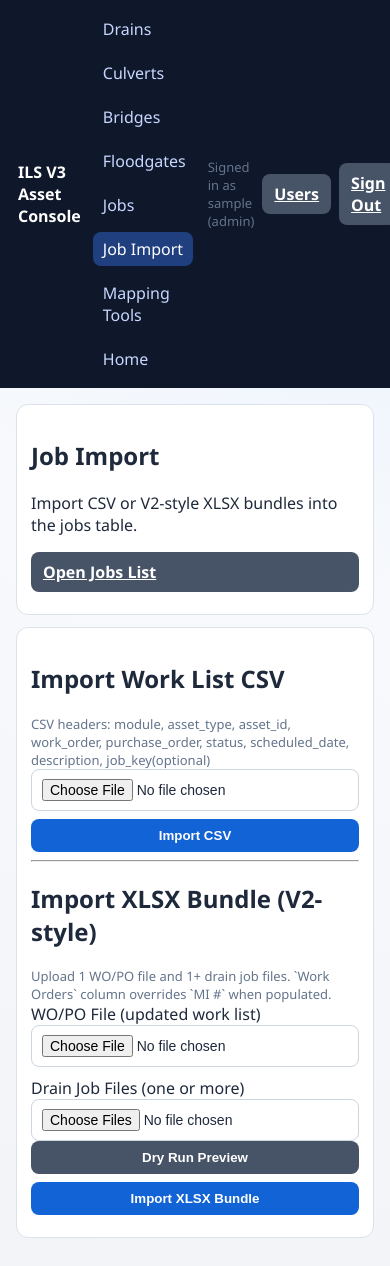
After one commit to modul8/ILS-V3, a PHP site: page /jobs_import.php in a window 390 px wide. The commit adds this page. Run offline with PHP 8.4, Linux system fonts and the light colour scheme; the visitor is signed in with stand-in values (Sample User, id 1).

Commit message:
Split jobs/import pages and redesign jobs list for mobile

```diff
--- a/web/_asset_page.php
+++ b/web/_asset_page.php
@@ -35,6 +35,7 @@ $title = $title_map[$asset_type];
       <a href="floodgates.php"<?php echo $asset_type === "floodgate" ? " class=\"active\"" : ""; ?>>Floodgates</a>
       <a href="jobs.php">Jobs</a>
       <?php if (($current_user["role"] ?? "") === "admin"): ?>
+      <a href="jobs_import.php">Job Import</a>
       <a href="mapping_tools.php">Mapping Tools</a>
       <?php endif; ?>
       <a href="index.php">Home</a>
--- a/web/assets/jobs.js
+++ b/web/assets/jobs.js
@@ -39,13 +39,12 @@
   function mapLink(lat, lon) {
     if (!lat || !lon) return "";
     const q = encodeURIComponent(`${lat},${lon}`);
-    return `<a class="link" target="_blank" rel="noopener" href="https://www.google.com/maps/search/?api=1&query=${q}">Map</a>`;
+    return `<a class="pin-link" title="Open map pin" target="_blank" rel="noopener" href="https://www.google.com/maps/search/?api=1&query=${q}"><img src="assets/gps.png" alt="Map pin"></a>`;
   }
 
   function assetDisplay(assetType, assetId) {
-    const t = String(assetType || "").trim().toLowerCase();
     let id = String(assetId || "").trim();
-    if (t === "drain") id = id.replace(/^drain\s+/i, "").trim();
+    id = id.replace(/^\s*drain\b[\s:_-]*/i, "").trim();
     return id;
   }
 
@@ -127,6 +126,7 @@
   }
 
   async function loadJobs() {
+    if (!tableWrap) return;
     const params = {
       module: moduleInput.value.trim(),
       status: statusInput.value,
@@ -147,46 +147,33 @@
       return;
     }
     tableWrap.innerHTML = `
-      <table>
-        <thead>
-          <tr>
-            ${isAdmin ? "<th></th>" : ""}
-            <th>Module</th>
-            <th>Asset</th>
-            <th>Range</th>
-            <th>Total</th>
-            <th>WO</th>
-            <th>PO</th>
-            <th>Status</th>
-            <th>Pin</th>
-            <th>Current</th>
-            <th>Completed</th>
-            <th>Invoiced</th>
-            <th>Match</th>
-            <th>Updated</th>
-          </tr>
-        </thead>
-        <tbody>
-          ${rows.map((j) => `
-            <tr>
-              ${isAdmin ? `<td><input class="job-select" type="checkbox" value="${Number(j.id) || 0}"></td>` : ""}
-              <td>${esc(j.module)}</td>
-              <td>${esc(assetDisplay(j.asset_type || "", j.asset_id || ""))}</td>
-              <td>${esc(segmentText(j))}</td>
-              <td>${esc(totalKmText(j))}</td>
-              <td>${esc(j.work_order || "")}</td>
-              <td>${esc(j.purchase_order || "")}</td>
-              <td>${esc(j.status || "")}</td>
-              <td>${mapLink(j.lat, j.lon)}</td>
-              <td>${Number(j.in_current_work) ? "Yes" : "No"}</td>
-              <td>${j.completed_at ? esc(j.completed_at) : ""}</td>
-              <td>${j.invoiced_at ? esc(j.invoiced_at) : ""}</td>
-              <td>${j.asset_ref ? "Matched" : "<span class='error'>Unmatched</span>"}</td>
-              <td>${esc(j.updated_at || "")}</td>
-            </tr>
-          `).join("")}
-        </tbody>
-      </table>
+      <div class="jobs-cards">
+        ${rows.map((j) => {
+          const title = `${assetDisplay(j.asset_type || "", j.asset_id || "")} ${segmentText(j)} ${totalKmText(j)}`.trim();
+          return `
+            <article class="job-card">
+              <div class="job-card-head">
+                ${isAdmin ? `<input class="job-select" type="checkbox" value="${Number(j.id) || 0}">` : ""}
+                <div class="job-title">${esc(title)}</div>
+                <div class="job-pin">${mapLink(j.lat, j.lon)}</div>
+              </div>
+              <div class="job-topline">
+                <span><b>WO:</b> ${esc(j.work_order || "")}</span>
+                <span><b>PO:</b> ${esc(j.purchase_order || "")}</span>
+                <span><b>Status:</b> ${esc(j.status || "")}</span>
+              </div>
+              <div class="job-meta-grid">
+                <div><span class="k">Module</span><span class="v">${esc(j.module || "")}</span></div>
+                <div><span class="k">Current</span><span class="v">${Number(j.in_current_work) ? "Yes" : "No"}</span></div>
+                <div><span class="k">Match</span><span class="v">${j.asset_ref ? "Matched" : "<span class='error'>Unmatched</span>"}</span></div>
+                <div><span class="k">Completed</span><span class="v">${j.completed_at ? esc(j.completed_at) : ""}</span></div>
+                <div><span class="k">Invoiced</span><span class="v">${j.invoiced_at ? esc(j.invoiced_at) : ""}</span></div>
+                <div><span class="k">Updated</span><span class="v">${esc(j.updated_at || "")}</span></div>
+              </div>
+            </article>
+          `;
+        }).join("")}
+      </div>
     `;
   }
 
@@ -279,5 +266,5 @@
   if (markCompletedBtn) markCompletedBtn.addEventListener("click", () => updateFlags({ mark_completed: 1 }, "Marked completed"));
   if (markInvoicedBtn) markInvoicedBtn.addEventListener("click", () => updateFlags({ mark_invoiced: 1 }, "Marked invoiced"));
   if (invoiceAsCompletedBtn) invoiceAsCompletedBtn.addEventListener("click", () => updateFlags({ mark_completed: 1, mark_invoiced: 1 }, "Marked completed and invoiced"));
-  loadJobs();
+  if (tableWrap) loadJobs();
 })();
--- a/web/assets/style.css
+++ b/web/assets/style.css
@@ -318,4 +387,9 @@ textarea { min-height: 84px; resize: vertical; }
 @media (max-width: 700px) {
   .search-row { flex-direction: column; }
   .contact-row { grid-template-columns: 1fr; }
+  .line { flex-wrap: wrap; justify-content: flex-start; }
+  .line .btn { flex: 1 1 180px; }
+  .job-title { font-size: 16px; }
+  .job-topline { font-size: 13px; gap: 6px 12px; }
+  .job-meta-grid { grid-template-columns: 1fr; }
 }
--- a/web/index.php
+++ b/web/index.php
@@ -41,8 +41,14 @@ require __DIR__ . "/_bootstrap.php";
       </a>
       <a class="tile" href="jobs.php">
         <h2>Jobs</h2>
+        <p>View, filter, and manage current jobs.</p>
+      </a>
+      <?php if (($current_user["role"] ?? "") === "admin"): ?>
+      <a class="tile" href="jobs_import.php">
+        <h2>Job Import</h2>
         <p>Import work lists and link jobs to asset coordinates.</p>
       </a>
+      <?php endif; ?>
       <?php if (($current_user["role"] ?? "") === "admin"): ?>
       <a class="tile" href="mapping_tools.php">
         <h2>Mapping Tools</h2>
--- /dev/null
+++ b/web/jobs_import.php
@@ -0,0 +1,81 @@
+<?php
+require __DIR__ . "/_bootstrap.php";
+$is_admin = (($current_user["role"] ?? "") === "admin");
+if (!$is_admin) {
+    http_response_code(403);
+    echo "Forbidden";
+    exit;
+}
+?>
+<!doctype html>
+<html lang="en">
+<head>
+  <meta charset="utf-8">
+  <meta name="viewport" content="width=device-width, initial-scale=1">
+  <title>ILS V3 - Job Import</title>
+  <link rel="stylesheet" href="assets/style.css?v=<?php echo (string)@filemtime(__DIR__ . '/assets/style.css'); ?>">
+</head>
+<body>
+  <header class="topbar">
+    <div class="topbar-left">ILS V3 Asset Console</div>
+    <nav class="topbar-nav">
+      <a href="drains.php">Drains</a>
+      <a href="culverts.php">Culverts</a>
+      <a href="bridges.php">Bridges</a>
+      <a href="floodgates.php">Floodgates</a>
+      <a href="jobs.php">Jobs</a>
+      <a class="active" href="jobs_import.php">Job Import</a>
+      <a href="mapping_tools.php">Mapping Tools</a>
+      <a href="index.php">Home</a>
+    </nav>
+    <div class="topbar-right">
+      <span class="meta">Signed in as <?php echo htmlspecialchars($current_user["username"], ENT_QUOTES, "UTF-8"); ?> (<?php echo htmlspecialchars($current_user["role"], ENT_QUOTES, "UTF-8"); ?>)</span>
+      <a class="btn btn-secondary" href="admin_users.php">Users</a>
+      <a class="btn btn-secondary" href="logout.php">Sign Out</a>
+    </div>
+  </header>
+
+  <main class="wrap">
+    <section class="search-panel">
+      <h1>Job Import</h1>
+      <p>Import CSV or V2-style XLSX bundles into the jobs table.</p>
+      <div class="line">
+        <a class="btn btn-secondary" href="jobs.php">Open Jobs List</a>
+      </div>
+    </section>
+
+    <section class="card">
+      <h2>Import Work List CSV</h2>
+      <div class="meta">CSV headers: module, asset_type, asset_id, work_order, purchase_order, status, scheduled_date, description, job_key(optional)</div>
+      <div class="line">
+        <input id="jobsCsvFile" type="file" accept=".csv,text/csv">
+        <button class="btn" id="jobsImportBtn" type="button">Import CSV</button>
+      </div>
+      <div id="jobsImportMsg"></div>
+      <hr>
+      <h2>Import XLSX Bundle (V2-style)</h2>
+      <div class="meta">Upload 1 WO/PO file and 1+ drain job files. `Work Orders` column overrides `MI #` when populated.</div>
+      <div class="grid">
+        <label>WO/PO File (updated work list)
+          <input id="jobsWorkFile" type="file" accept=".xlsx,application/vnd.openxmlformats-officedocument.spreadsheetml.sheet">
+        </label>
+        <label>Drain Job Files (one or more)
+          <input id="jobsJobFiles" type="file" multiple accept=".xlsx,application/vnd.openxmlformats-officedocument.spreadsheetml.sheet">
+        </label>
+      </div>
+      <div class="line">
+        <button class="btn btn-secondary" id="jobsPreviewXlsxBtn" type="button">Dry Run Preview</button>
+        <button class="btn" id="jobsImportXlsxBtn" type="button">Import XLSX Bundle</button>
+      </div>
+      <div id="jobsImportXlsxMsg"></div>
+    </section>
+  </main>
+
+  <script>
+    window.ILS_V3_JOBS = {
+      role: <?php echo json_encode($current_user["role"]); ?>
+    };
+  </script>
+  <script src="assets/jobs.js?v=<?php echo (string)@filemtime(__DIR__ . '/assets/jobs.js'); ?>"></script>
+</body>
+</html>
```
Also changed, not shown: other parts of web/assets/style.css (+69 -0 lines), web/jobs.php (+2 -29 lines), web/assets/gps.png (added).
